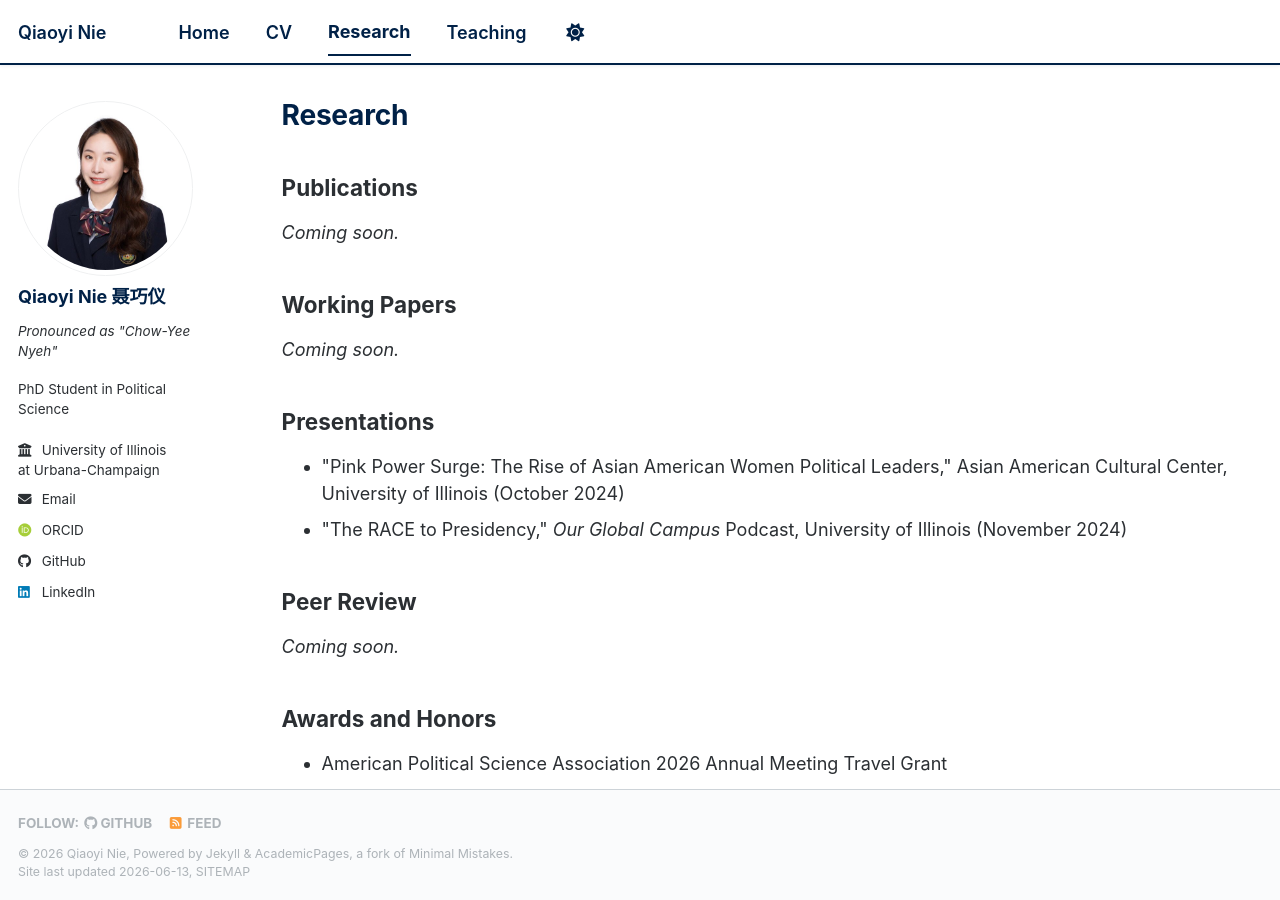
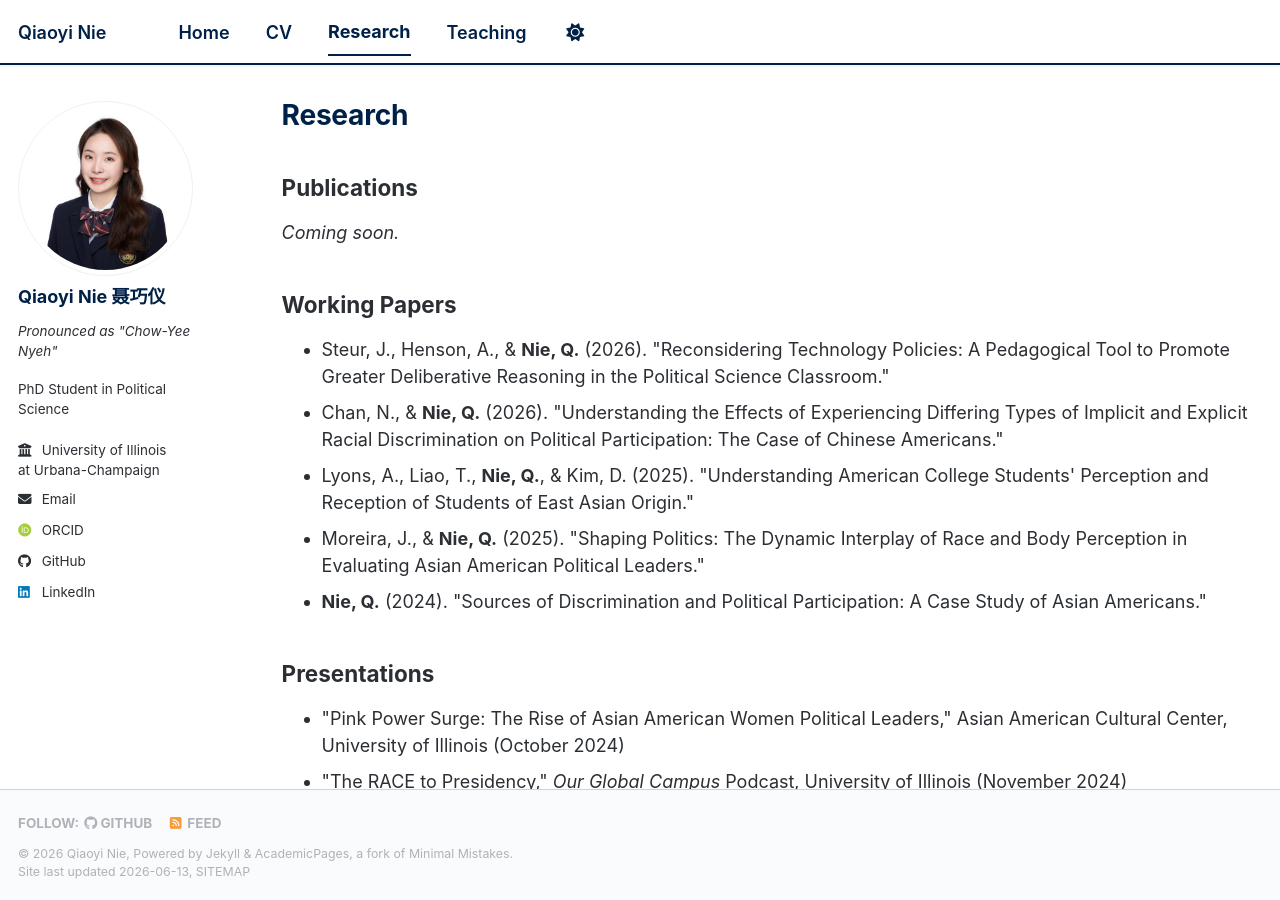
Before and after one commit to QiaoyiNie/qiaoyinie.github.io, a Jekyll site: the page built from _pages/publications.html, in a window 1280 px wide and 900 px high. Built offline with Jekyll 4.4.1, drawn with Linux system fonts in a browser that asks for light colours; some web fonts are replaced; a script bundle is joined from its source files by our own code; library files that are not in the unit come from our copies.

Commit message:
Add working papers to Research page (#25)
Co-authored-by: Claude <noreply@anthropic.com>

```diff
--- a/_pages/publications.html
+++ b/_pages/publications.html
@@ -14,7 +14,13 @@ author_profile: true
 <p><em>Coming soon.</em></p>
 
 <h2 id="working-papers">Working Papers</h2>
-<p><em>Coming soon.</em></p>
+<ul>
+  <li>Steur, J., Henson, A., &amp; <strong>Nie, Q.</strong> (2026). "Reconsidering Technology Policies: A Pedagogical Tool to Promote Greater Deliberative Reasoning in the Political Science Classroom."</li>
+  <li>Chan, N., &amp; <strong>Nie, Q.</strong> (2026). "Understanding the Effects of Experiencing Differing Types of Implicit and Explicit Racial Discrimination on Political Participation: The Case of Chinese Americans."</li>
+  <li>Lyons, A., Liao, T., <strong>Nie, Q.</strong>, &amp; Kim, D. (2025). "Understanding American College Students' Perception and Reception of Students of East Asian Origin."</li>
+  <li>Moreira, J., &amp; <strong>Nie, Q.</strong> (2025). "Shaping Politics: The Dynamic Interplay of Race and Body Perception in Evaluating Asian American Political Leaders."</li>
+  <li><strong>Nie, Q.</strong> (2024). "Sources of Discrimination and Political Participation: A Case Study of Asian Americans."</li>
+</ul>
 
 <h2 id="presentations">Presentations</h2>
 <ul>
```
